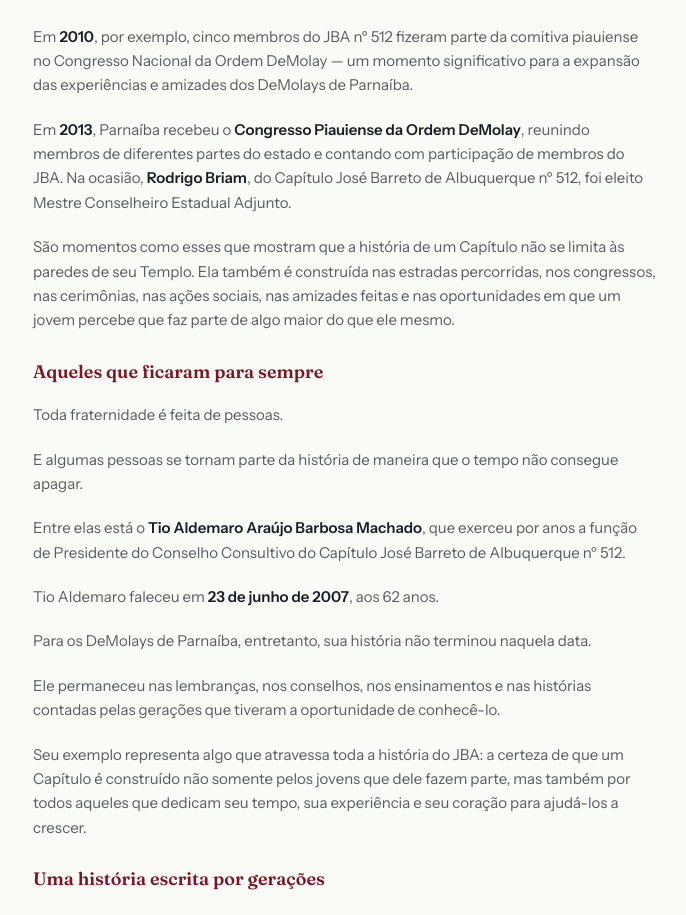
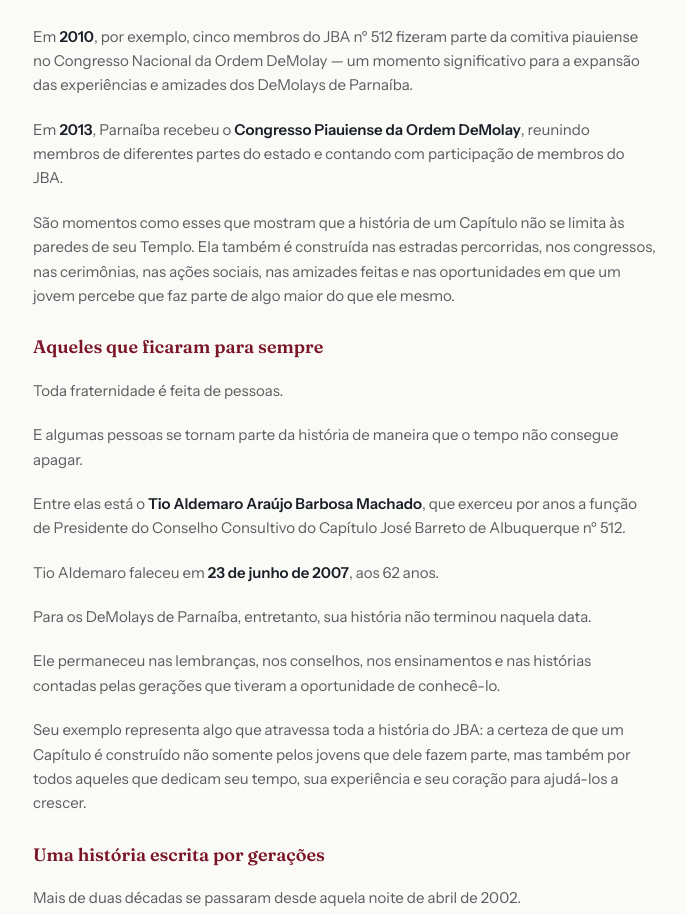
Before and after one commit to vitorcorreia20/site-jba, a Next.js app: page / in a window 1280 px wide. Shown: the part 2983-3898 px from the top of the page, without its empty margins (55-741 px from the left). Built offline with nearby package versions, Linux system fonts and the light colour scheme.

Commit message:
fix: remove a part of history wrong

```diff
--- a/components/Historia.tsx
+++ b/components/Historia.tsx
@@ -126,9 +126,7 @@
       <p>
         Em <strong className="font-semibold text-[var(--ink)]">2013</strong>, Parnaíba recebeu o{" "}
         <strong className="font-semibold text-[var(--ink)]">Congresso Piauiense da Ordem DeMolay</strong>, reunindo membros de
-        diferentes partes do estado e contando com participação de membros do JBA. Na ocasião,{" "}
-        <strong className="font-semibold text-[var(--ink)]">Rodrigo Briam</strong>, do Capítulo José Barreto de Albuquerque nº 512,
-        foi eleito Mestre Conselheiro Estadual Adjunto.
+        diferentes partes do estado e contando com participação de membros do JBA.
       </p>
       <p>
         São momentos como esses que mostram que a história de um Capítulo não se limita às paredes de seu Templo. Ela também é
```
